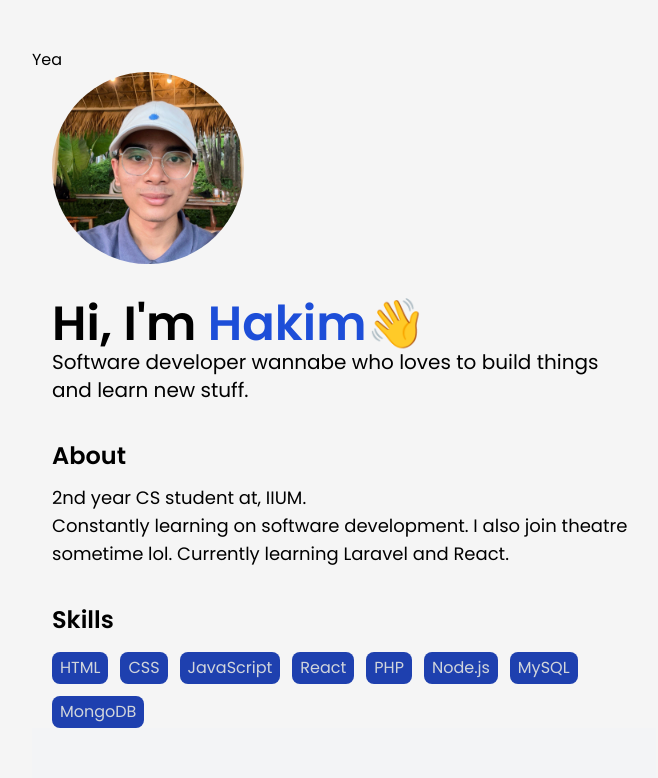
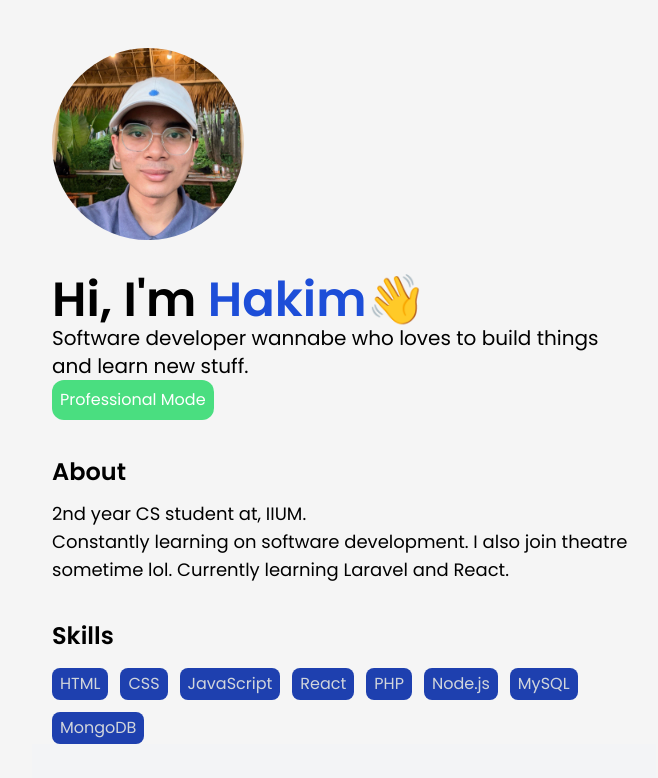
Before and after one commit to kimchi11y/kimchi11y.github.io, a React (Vite) app: page / in a window 1280 px wide. Shown: the top 778 px of the page, without its empty margins (296-954 px from the left). Built offline with nearby package versions, Linux system fonts and the light colour scheme.

Commit message:
Learn on useState

```diff
--- a/src/App.jsx
+++ b/src/App.jsx
@@ -1,6 +1,5 @@
-
-import './App.css'
-import Header from './sections/Header.jsx';
+import "./App.css";
+import Header from "./sections/Header.jsx";
 import Skill from "./sections/Skill.jsx";
 import About from "./sections/About.jsx";
 import Education from "./sections/Education.jsx";
@@ -9,24 +8,17 @@ import Projects from "./sections/Projects.jsx";
 import Navbar from "./components/Navbar.jsx";
 
 function App() {
-
-
   return (
-
-   <div className='mx-auto min-h-screen max-w-2xl  px-6 py-12 '>
-    Yea
-       <Navbar/>
-   <Header/>
-    <About/>
-       <Skill/>
-       <Projects/>
-       <Education/>
-       <Footer/>
-
-
-   </div>
-
-  )
+    <div className="mx-auto min-h-screen max-w-2xl  px-6 py-12 ">
+      <Navbar />
+      <Header name="Hakim" />
+      <About />
+      <Skill />
+      <Projects />
+      <Education />
+      <Footer />
+    </div>
+  );
 }
 
-export default App
+export default App;
--- a/src/sections/Header.jsx
+++ b/src/sections/Header.jsx
@@ -1,17 +1,23 @@
 import selfie from "../assets/selfie.jpg";
+import { useState } from "react";
+export default function Header(props) {
 
-export default function Header() {
+    const [goofy, setGoofy] = useState(true);
+  function handleClick() {
+        setGoofy(!goofy);
+  }
     return (
         <div className="container mx-auto px-5 max-w-4xl">
             <div className="">
                 <img src={selfie} alt="Profile" className="rounded-full object-cover w-32 h-32 md:w-48 md:h-48" />
             </div>
             <h1 className="text-black pt-9 font-semibold text-3xl md:text-5xl">
-                Hi, I'm <span className="text-blue-700"> Hakim👋 </span>
+                Hi, I'm <span className="text-blue-700"> {props.name}👋 </span>
             </h1>
             <p className="text-black text-lg md:text-xl">
                 Software developer  wannabe who loves to build things and learn new stuff.
             </p>
+            <button className="bg-green-400 p-2 rounded-xl text-white" onClick={handleClick}>{goofy ? 'Professional Mode' : 'Goofy ahh Mode'}</button>
         </div>
     );
 }
```
